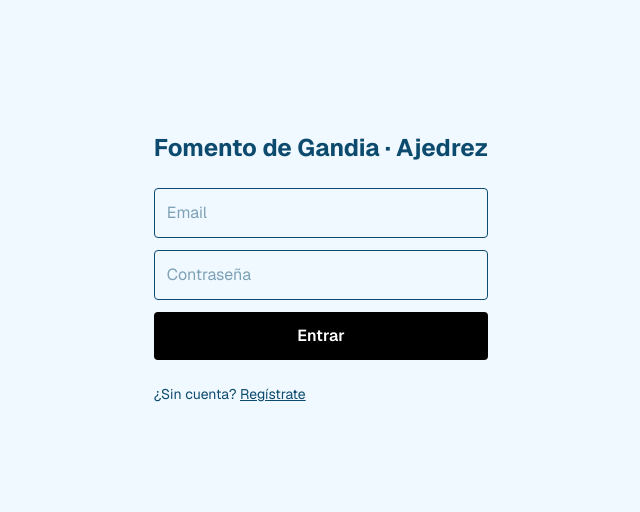
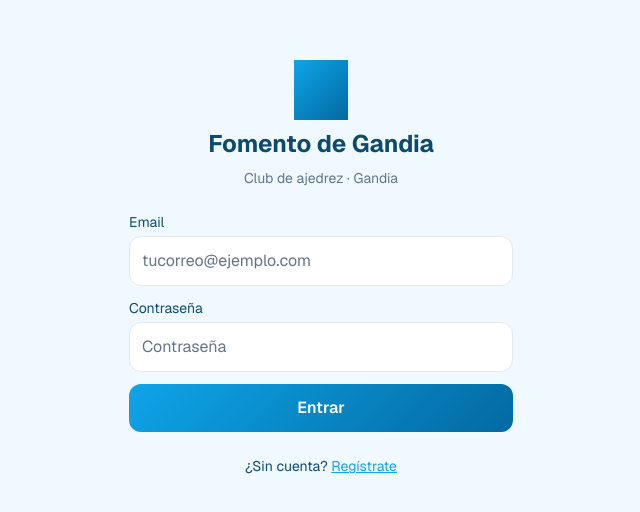
Before and after one commit to AndraKinG/fomento-gandia-chess, a Next.js app: page /login in a window 1280 px wide. Shown: the part 132-644 px from the top of the page, without its empty margins (319-959 px from the left). Built offline with nearby package versions, Linux system fonts and the light colour scheme; no server answers.

Commit message:
feat(ui): login y registro gandiblue

```diff
--- a/src/app/(auth)/login/page.tsx
+++ b/src/app/(auth)/login/page.tsx
@@ -1,6 +1,7 @@
 import Link from "next/link";
 import { redirect } from "next/navigation";
 import { login } from "../actions";
+import { Banner } from "@/components/ui/Banner";
 
 export default async function LoginPage({
   searchParams,
@@ -9,16 +10,21 @@ export default async function LoginPage({
 }) {
   const { registrado, error } = await searchParams;
   return (
-    <main className="mx-auto flex min-h-dvh max-w-sm flex-col justify-center gap-6 p-6">
-      <h1 className="text-2xl font-bold">Fomento de Gandia · Ajedrez</h1>
+    <main className="flex min-h-dvh flex-col items-center justify-center bg-fondo p-6">
+      <div className="flex w-full max-w-sm flex-col gap-6">
+        <div className="flex flex-col items-center gap-2 text-center">
+          <span className="bg-degradado-club bg-clip-text text-6xl leading-none text-transparent">
+            ♞
+          </span>
+          <h1 className="text-2xl font-bold text-tinta">Fomento de Gandia</h1>
+          <p className="text-sm text-tinta-suave">Club de ajedrez · Gandia</p>
+        </div>
         {registrado && (
-        <p className="rounded bg-green-100 p-3 text-sm text-green-800">
+          <Banner tipo="ok">
             Cuenta creada. Revisa tu email para confirmarla y luego inicia sesión.
-        </p>
+          </Banner>
         )}
-      {error && (
-        <p className="rounded bg-red-100 p-3 text-sm text-red-800">{error}</p>
-      )}
+        {error && <Banner tipo="error">{error}</Banner>}
         <form
           action={async (formData) => {
             "use server";
@@ -27,17 +33,43 @@ export default async function LoginPage({
           }}
           className="flex flex-col gap-3"
         >
-        <input name="email" type="email" required placeholder="Email"
-          className="rounded border p-3" />
-        <input name="password" type="password" required placeholder="Contraseña"
-          className="rounded border p-3" />
-        <button className="rounded bg-black p-3 font-semibold text-white">
+          <div className="flex flex-col gap-1">
+            <label htmlFor="email" className="text-sm text-tinta">
+              Email
+            </label>
+            <input
+              id="email"
+              name="email"
+              type="email"
+              required
+              placeholder="tucorreo@ejemplo.com"
+              className="rounded-xl border border-borde bg-tarjeta p-3 text-tinta placeholder:text-tinta-suave"
+            />
+          </div>
+          <div className="flex flex-col gap-1">
+            <label htmlFor="password" className="text-sm text-tinta">
+              Contraseña
+            </label>
+            <input
+              id="password"
+              name="password"
+              type="password"
+              required
+              placeholder="Contraseña"
+              className="rounded-xl border border-borde bg-tarjeta p-3 text-tinta placeholder:text-tinta-suave"
+            />
+          </div>
+          <button className="rounded-xl bg-degradado-club p-3 font-semibold text-sobre-acento">
             Entrar
           </button>
         </form>
-      <p className="text-sm">
-        ¿Sin cuenta? <Link className="underline" href="/registro">Regístrate</Link>
+        <p className="text-center text-sm text-tinta">
+          ¿Sin cuenta?{" "}
+          <Link className="text-acento underline" href="/registro">
+            Regístrate
+          </Link>
         </p>
+      </div>
     </main>
   );
 }
--- a/src/app/(auth)/registro/page.tsx
+++ b/src/app/(auth)/registro/page.tsx
@@ -1,6 +1,7 @@
 import Link from "next/link";
 import { redirect } from "next/navigation";
 import { registro } from "../actions";
+import { Banner } from "@/components/ui/Banner";
 
 export default async function RegistroPage({
   searchParams,
@@ -9,11 +10,16 @@ export default async function RegistroPage({
 }) {
   const { error } = await searchParams;
   return (
-    <main className="mx-auto flex min-h-dvh max-w-sm flex-col justify-center gap-6 p-6">
-      <h1 className="text-2xl font-bold">Crear cuenta</h1>
-      {error && (
-        <p className="rounded bg-red-100 p-3 text-sm text-red-800">{error}</p>
-      )}
+    <main className="flex min-h-dvh flex-col items-center justify-center bg-fondo p-6">
+      <div className="flex w-full max-w-sm flex-col gap-6">
+        <div className="flex flex-col items-center gap-2 text-center">
+          <span className="bg-degradado-club bg-clip-text text-6xl leading-none text-transparent">
+            ♞
+          </span>
+          <h1 className="text-2xl font-bold text-tinta">Crear cuenta</h1>
+          <p className="text-sm text-tinta-suave">Club de ajedrez · Gandia</p>
+        </div>
+        {error && <Banner tipo="error">{error}</Banner>}
         <form
           action={async (formData) => {
             "use server";
@@ -22,17 +28,44 @@ export default async function RegistroPage({
           }}
           className="flex flex-col gap-3"
         >
-        <input name="email" type="email" required placeholder="Email"
-          className="rounded border p-3" />
-        <input name="password" type="password" required minLength={8}
-          placeholder="Contraseña (mín. 8)" className="rounded border p-3" />
-        <button className="rounded bg-black p-3 font-semibold text-white">
+          <div className="flex flex-col gap-1">
+            <label htmlFor="email" className="text-sm text-tinta">
+              Email
+            </label>
+            <input
+              id="email"
+              name="email"
+              type="email"
+              required
+              placeholder="tucorreo@ejemplo.com"
+              className="rounded-xl border border-borde bg-tarjeta p-3 text-tinta placeholder:text-tinta-suave"
+            />
+          </div>
+          <div className="flex flex-col gap-1">
+            <label htmlFor="password" className="text-sm text-tinta">
+              Contraseña (mín. 8)
+            </label>
+            <input
+              id="password"
+              name="password"
+              type="password"
+              required
+              minLength={8}
+              placeholder="Contraseña (mín. 8)"
+              className="rounded-xl border border-borde bg-tarjeta p-3 text-tinta placeholder:text-tinta-suave"
+            />
+          </div>
+          <button className="rounded-xl bg-degradado-club p-3 font-semibold text-sobre-acento">
             Registrarme
           </button>
         </form>
-      <p className="text-sm">
-        ¿Ya tienes cuenta? <Link className="underline" href="/login">Entra</Link>
+        <p className="text-center text-sm text-tinta">
+          ¿Ya tienes cuenta?{" "}
+          <Link className="text-acento underline" href="/login">
+            Entra
+          </Link>
         </p>
+      </div>
     </main>
   );
 }
```
Lines whose indentation alone changed are shown as unchanged.
